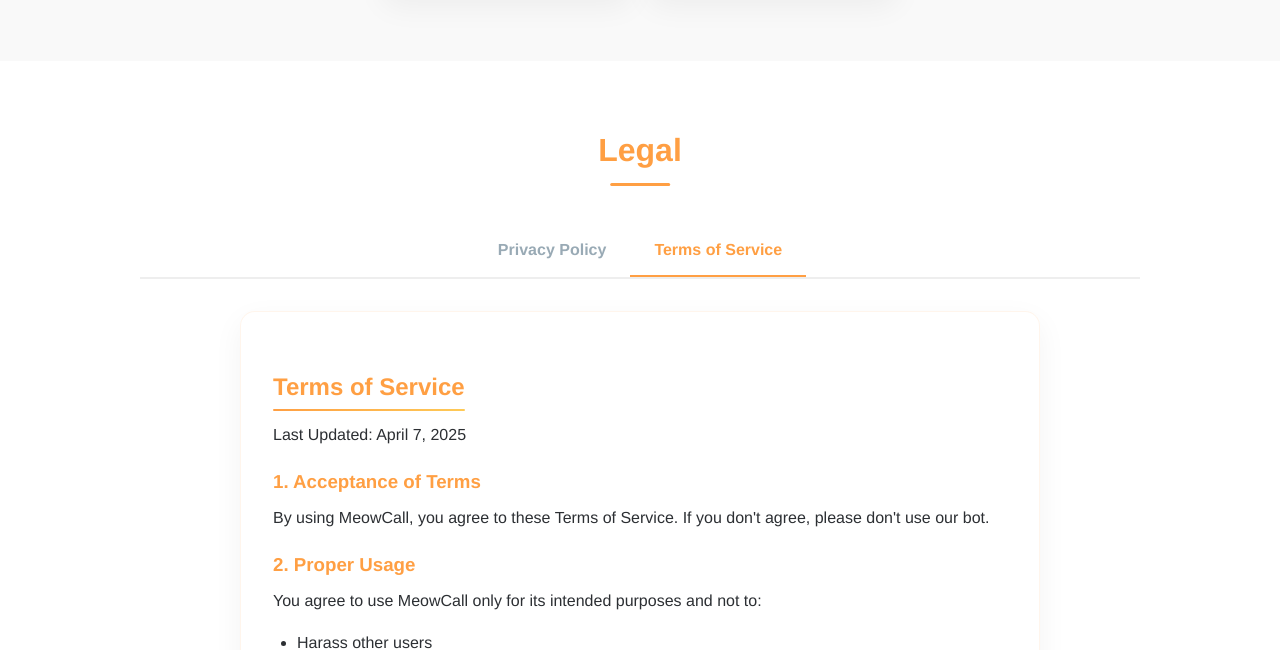
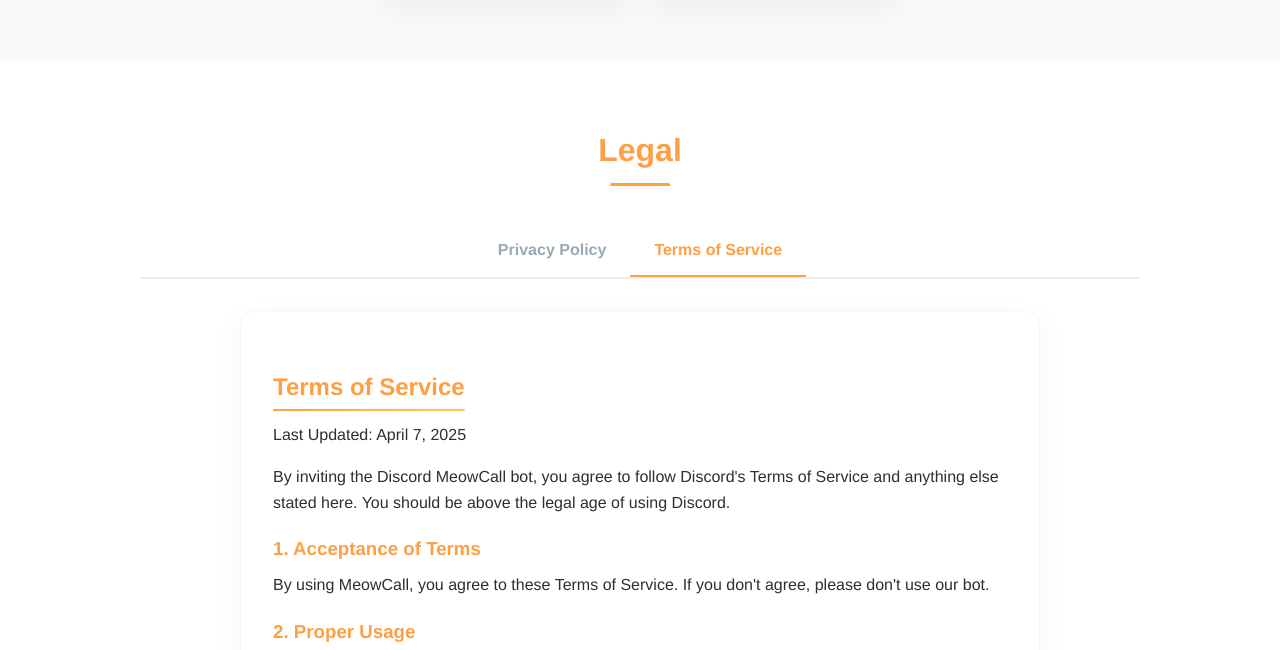
Before and after one commit to Flame7-7/Meowcall, a plain HTML site: page index.html in a window 1280 px wide. Both pictures are taken after a click on the item "Terms of Service". Shown: the part 7282-7932 px from the top of the page. Drawn offline with Linux system fonts and the light colour scheme.

Commit message:
Update index.html

```diff
--- a/index.html
+++ b/index.html
@@ -1007,7 +1007,8 @@
                     <div class="legal-content">
                         <h2>Terms of Service</h2>
                         <p>Last Updated: April 7, 2025</p>
-
+                        <p>By inviting the Discord MeowCall bot, you agree to follow Discord's Terms of Service and anything else stated here.
+                             You should be above the legal age of using Discord.</p>
                         <h3>1. Acceptance of Terms</h3>
                         <p>By using MeowCall, you agree to these Terms of Service. If you don't agree, please don't use our bot.</p>
 
```
